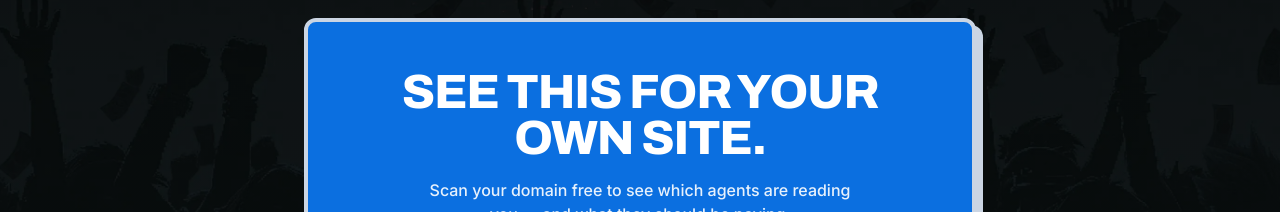
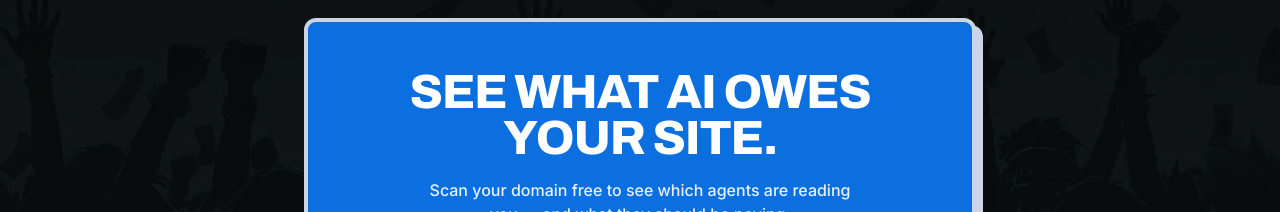
Before and after one commit to Munerate/frontend-nextjs, a Next.js app: page / in a window 1280 px wide. Shown: the part 1783-1995 px from the top of the page. Built offline with nearby package versions, Linux system fonts and the light colour scheme; no server answers.

Commit message:
feat: update landing page headline to emphasize AI site attribution

```diff
--- a/components/LandingDashboard.tsx
+++ b/components/LandingDashboard.tsx
@@ -220,7 +220,7 @@ export default function LandingDashboard({
               crowd at the bottom of the same image. */}
           <div className="mx-auto mt-16 w-full max-w-2xl rounded-neo border-4 border-neo-frame bg-field-a px-6 py-12 text-center text-neo-on-primary shadow-neo-lg sm:px-10 md:mt-24">
             <h2 className="font-display text-3xl font-extrabold uppercase leading-[0.95] tracking-tight text-neo-on-primary md:text-5xl">
-              See this for your own site.
+              See what AI owes your site.
             </h2>
             <p className="font-text mx-auto mt-4 max-w-md text-base font-medium text-neo-on-primary/90">
               Scan your domain free to see which agents are reading you — and what
```
